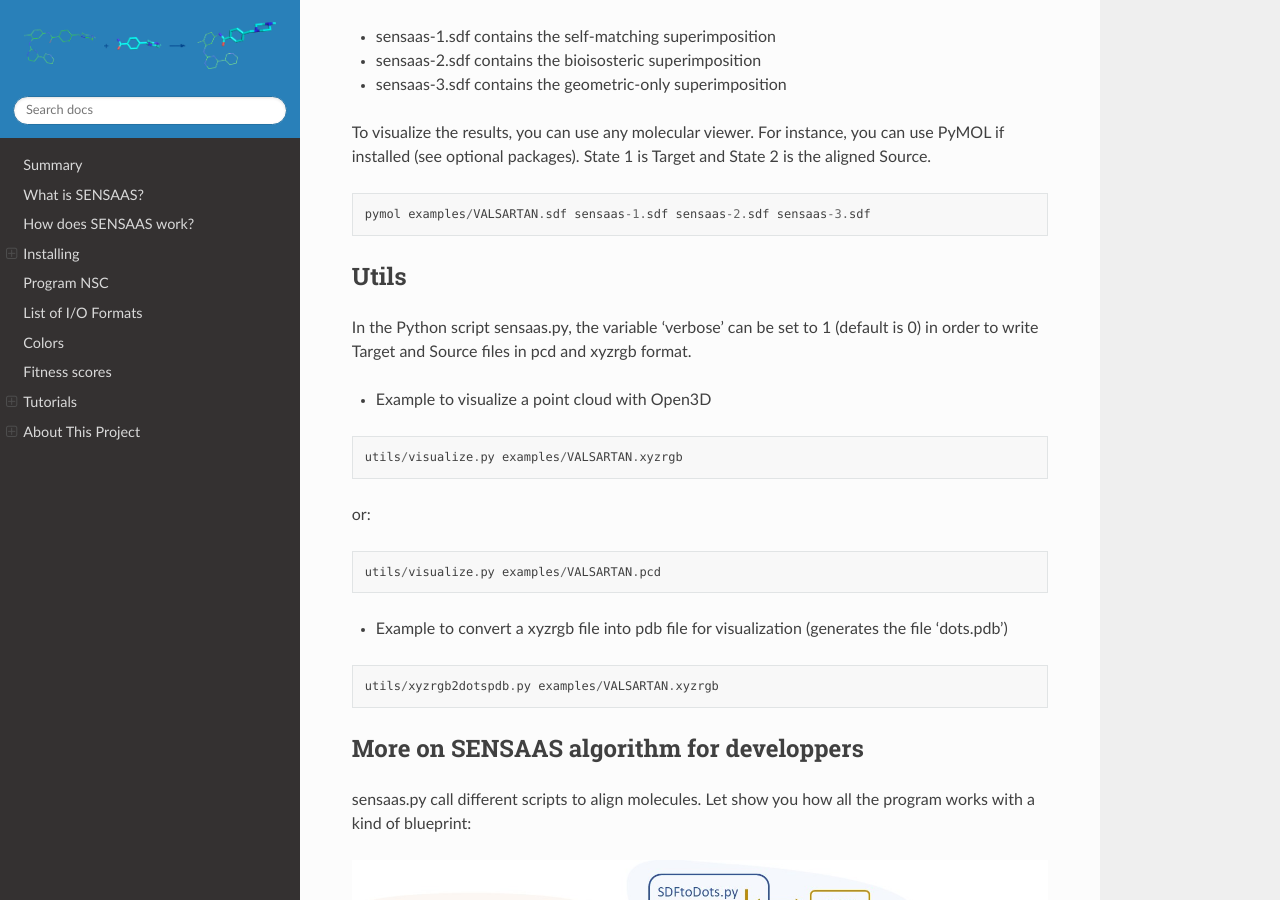
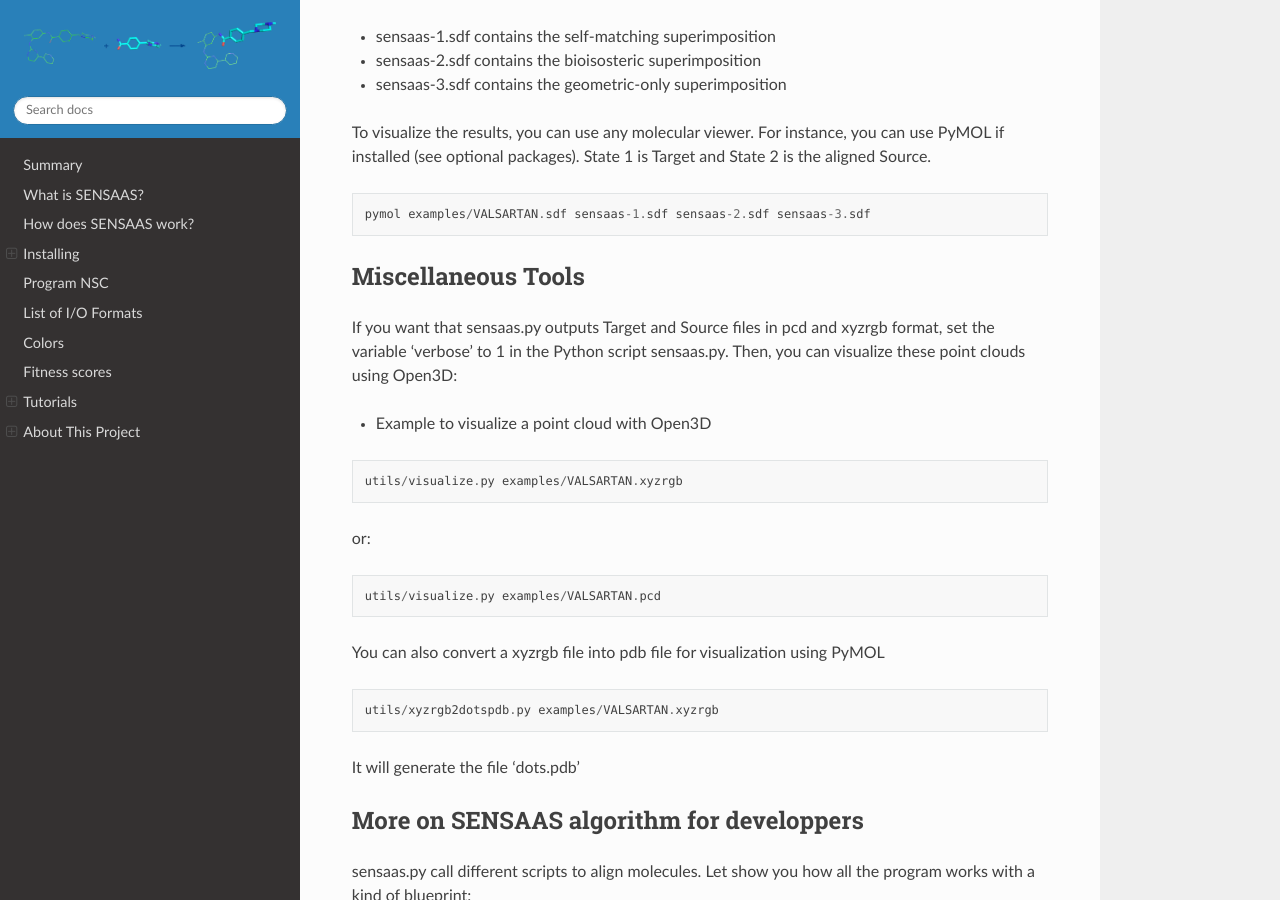
Before and after one commit to SENSAAS/sensaas, a Sphinx documentation site: the page built from docs/index.rst, in a window 1280 px wide and 900 px high, scrolled down 10707 px. Built offline with Sphinx 7.4.7 and the Read the Docs theme 2.0.0, drawn with Linux system fonts in a browser that asks for light colours.

Commit message:
Update index.rst

```diff
--- a/docs/index.rst
+++ b/docs/index.rst
@@ -399,10 +399,10 @@ To visualize the results, you can use any molecular viewer. For instance, you ca
 	pymol examples/VALSARTAN.sdf sensaas-1.sdf sensaas-2.sdf sensaas-3.sdf
 
 
-Utils
-------
+Miscellaneous Tools
+--------------------
 
-In the Python script sensaas.py, the variable 'verbose' can be set to 1 (default is 0) in order to write Target and Source files in pcd and xyzrgb format.
+If you want that sensaas.py outputs Target and Source files in pcd and xyzrgb format, set the variable 'verbose' to 1 in the Python script sensaas.py. Then, you can visualize these point clouds using Open3D:
 
 - Example to visualize a point cloud with Open3D
 ::
@@ -413,10 +413,14 @@ or::
 
 	utils/visualize.py examples/VALSARTAN.pcd
 
-- Example to convert a xyzrgb file into pdb file for visualization (generates the file 'dots.pdb')
+
+You can also convert a xyzrgb file into pdb file for visualization using PyMOL
 ::
 
 	utils/xyzrgb2dotspdb.py examples/VALSARTAN.xyzrgb
+
+It will generate the file 'dots.pdb'
+
 
 More on SENSAAS algorithm for developpers
 ------------------------------------------
```
